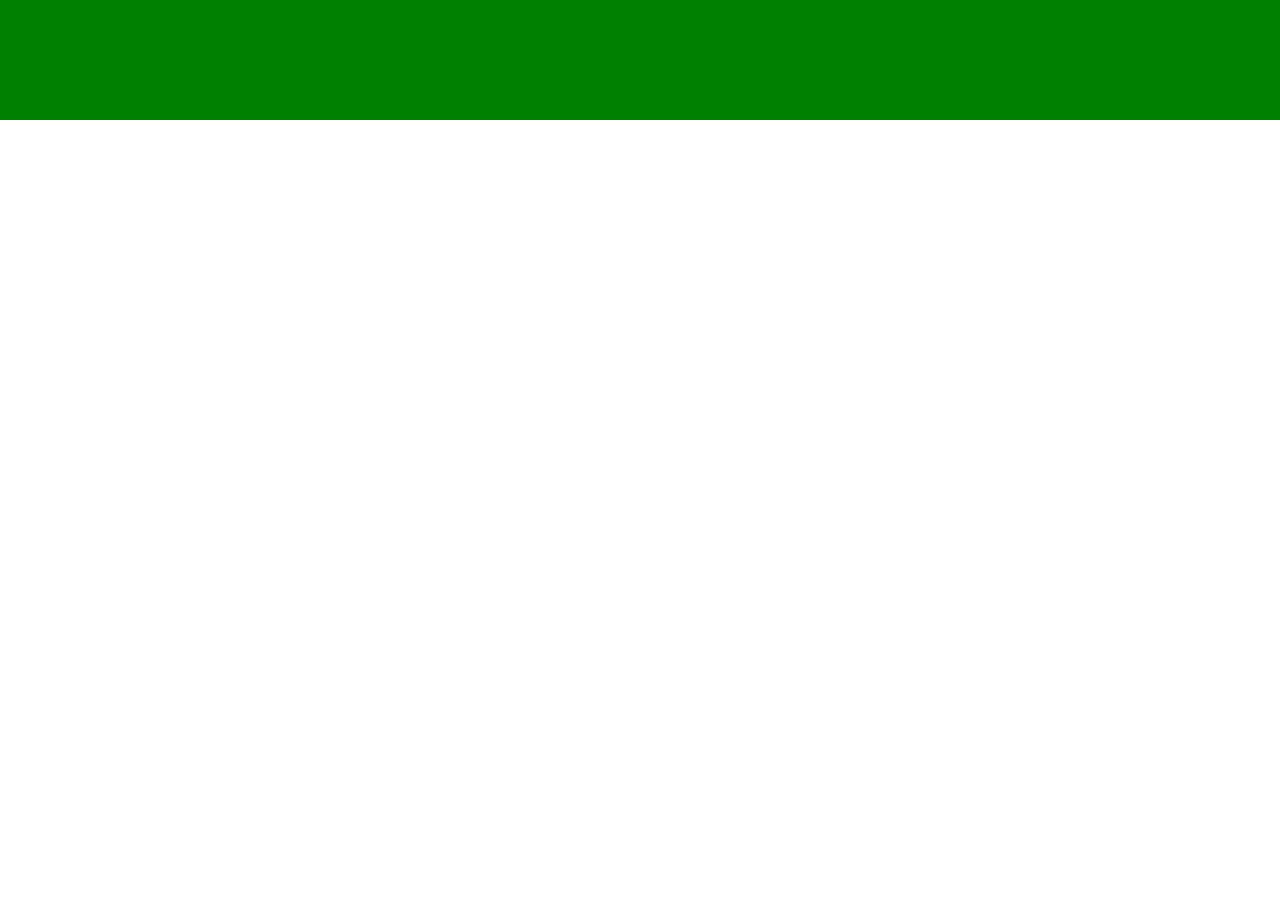
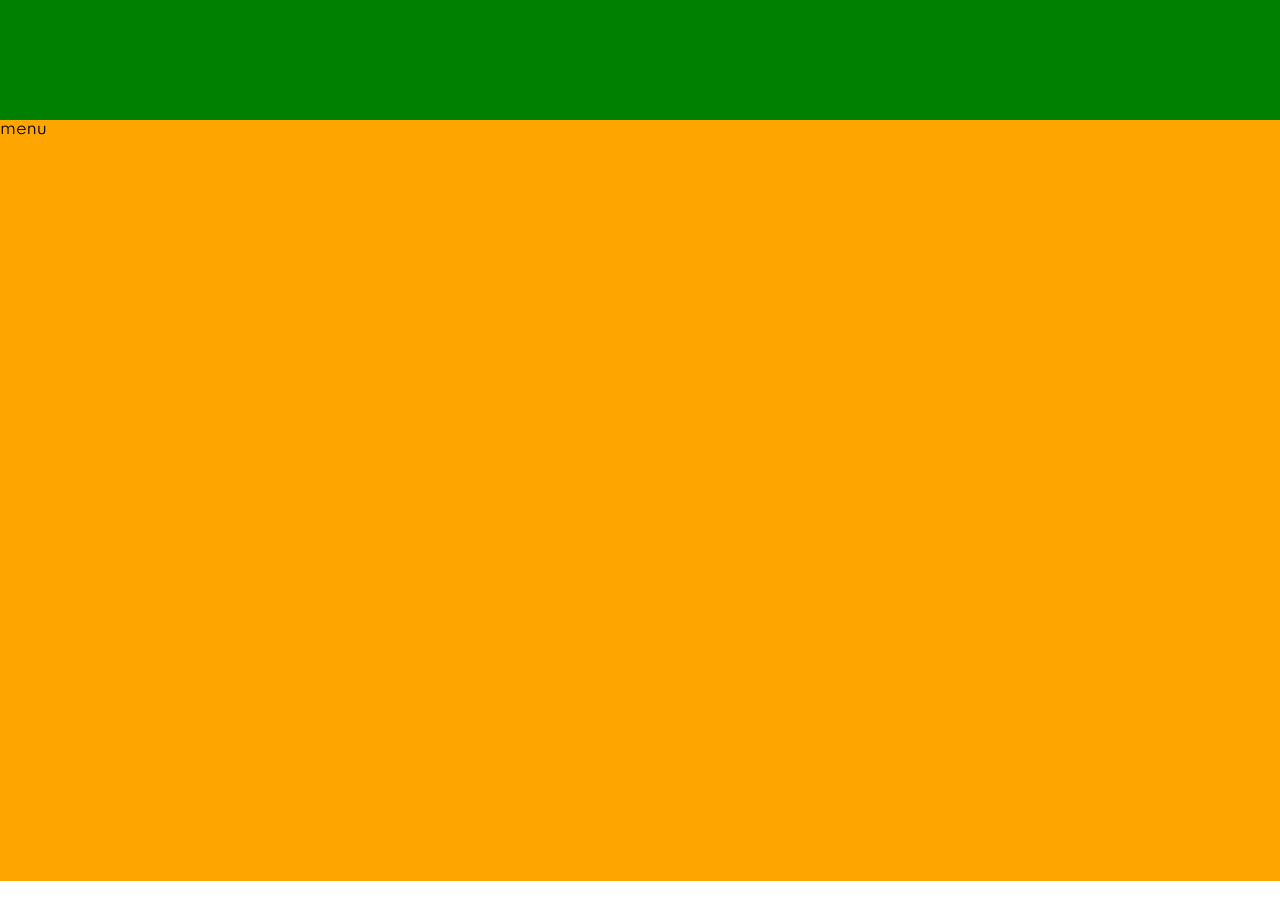
Before and after one commit to SJellen/dine, a Next.js app: page / in a window 1280 px wide. Shown: the part 2100-3020 px from the top of the page. Built offline with nearby package versions, Linux system fonts and the light colour scheme.

Commit message:
Home/menu section layed out

```diff
--- /dev/null
+++ b/components/Home/Menu.js
@@ -0,0 +1,12 @@
+
+
+import styles from '../../styles/Home/Menu.module.scss'
+
+export default function Menu() {
+
+    return (
+        <div className={styles.container}>
+            menu
+        </div>
+    )
+}
--- a/pages/index.js
+++ b/pages/index.js
@@ -4,6 +4,7 @@ import styles from '../styles/Home.module.scss'
 import Hero from '../components/Home/Hero'
 import Enjoyable from '../components/Home/Enjoyable'
 import Locally from '../components/Home/Locally'
+import Menu from '../components/Home/Menu'
 
 export default function Home() {
   return (
@@ -11,6 +12,7 @@ export default function Home() {
       <Hero />
       <Enjoyable />
       <Locally />
+      <Menu />
     </div>
   )
 }
--- /dev/null
+++ b/styles/Home/Menu.module.scss
@@ -0,0 +1,7 @@
+@use '../variables' as V;
+
+.container {
+    width: 100%;
+    height: 761px;
+    background-color: orange;
+}
```
